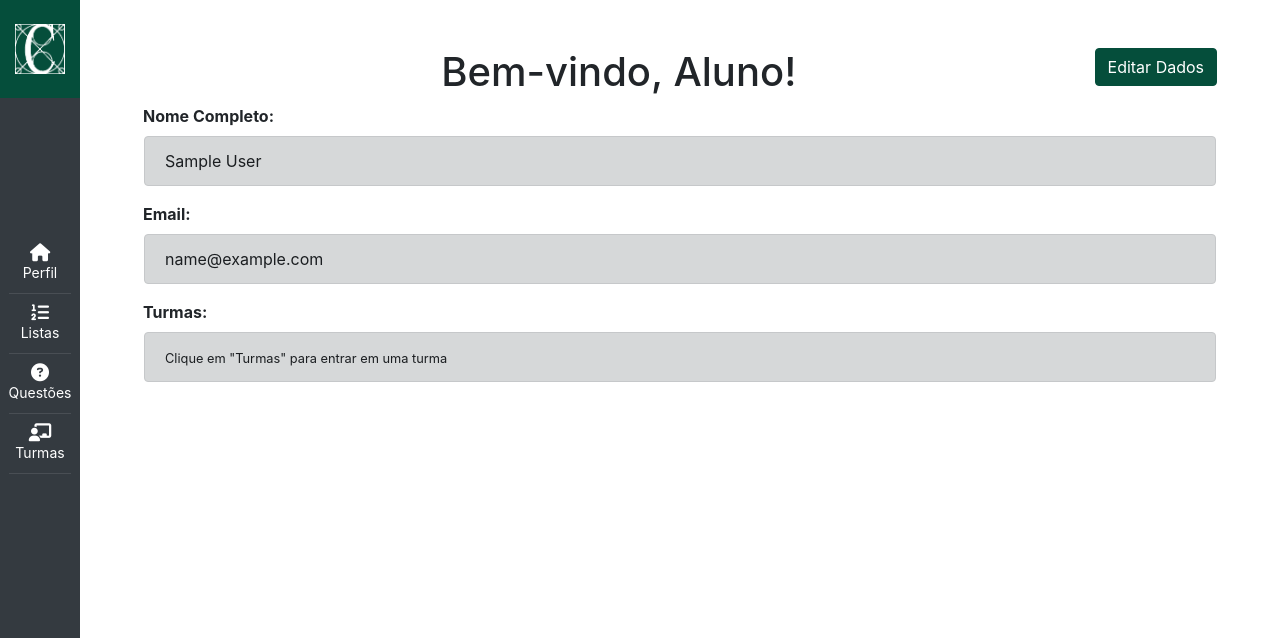
After one commit to GeovanaRamos/chausant, a Django app: page /profile/1 in a window 1280 px wide. The commit adds this page. Shown: the top 638 px of the page. Run offline with Django 3.2, Linux system fonts and the light colour scheme; a user stored in the database is signed in; tables that the repository leaves empty hold one stand-in row (values such as "Sample post"); some libraries are stand-ins or nearby versions.

Commit message:
Adding user detail and update

```diff
--- a/web/questionnaire/urls.py
+++ b/web/questionnaire/urls.py
@@ -18,4 +18,6 @@ urlpatterns = [
     path("quizresult/create/", views.QuizResultCreate.as_view(), name="quizresult_create"),
     path('signup/', views.SignUp.as_view(), name='sign_up'),
     path('signin/', LoginView.as_view(template_name='registration/sign_in.html'), name='sign_in'),
+    path('profile/<pk>', views.UserDetail.as_view(), name="user_detail"),
+    path('profile/update/<pk>', views.UserUpdate.as_view(), name="user_update")
 ]
--- a/web/questionnaire/views.py
+++ b/web/questionnaire/views.py
@@ -198,3 +198,14 @@ class AddSchoolClassToStudent(LoginRequiredMixin, View):
             return JsonResponse({"message":"done"})
         else:
             return JsonResponse(data={"message": "Incorrect password"}, status=401)
+
+
+class UserDetail(LoginRequiredMixin, DetailView):
+    model = User
+    login_url = reverse_lazy('sign_in')
+
+
+class UserUpdate(LoginRequiredMixin, UpdateView):
+    model = User
+    fields = ('full_name', 'email')
+    login_url = reverse_lazy('sign_in')
--- a/web/templates/core/base.html
+++ b/web/templates/core/base.html
@@ -28,7 +28,7 @@
       <div id="menu">
         <ul class="list-unstyled components mb-5">
           <li>
-            <a href="{% url 'questionnaire_list' %}"><span class="fa fa-home"></span>Perfil</a>
+            <a href="{% url 'user_detail' user.pk %}"><span class="fa fa-home"></span>Perfil</a>
           </li>
           <li>
             <a href="{% url 'questionnaire_list' %}"><span class="fas fa-list-ol"></span>Listas</a>
--- /dev/null
+++ b/web/templates/questionnaire/user_detail.html
@@ -0,0 +1,48 @@
+{% extends "core/base.html" %}
+
+{% block content %}
+
+<div class="container">
+  <a class="btn btn-primary float-right" href="{% url 'user_update' user.pk %}" role="button">Editar Dados</a>
+  {% if user.student %}
+          <h1 class="text-center">Bem-vindo, Aluno!</h1>
+        {% elif user.teacher %}
+          <h1 class="text-center">Bem-vindo, Professor!</h1>
+  {% endif %}
+
+
+
+    <div class="row">
+      <label class="col"> <strong>Nome Completo: </strong> </label>
+      <div class="w-100"></div>
+      <div class="col alert alert-dark mx-3" role="alert">{{ user.full_name }}</div>
+    </div>
+    <div class="row">
+      <label class="col"> <strong>Email: </strong> </label>
+      <div class="w-100"></div>
+      <div class="col alert alert-dark mx-3" role="alert">{{ user.email }}</div>
+    </div>
+    <div class="row">
+      <label class="col"> <strong>Turmas: </strong> </label>
+      <div class="w-100"></div>
+      {% if user.student %}
+        {% if student.get_classes %}
+        <div class="col alert alert-dark mx-3" role="alert">{{ student.get_classes }}</div>
+        {% else%}
+      <div class="col alert alert-dark mx-3" role="alert"><small>Clique em "Turmas" para entrar em uma turma</small></div>
+        {% endif %}
+      {% elif user.teacher %}
+      {% if teacher.get_classes %}
+        <div class="col alert alert-dark mx-3" role="alert">{{ teacher.get_classes }}</div>
+        {% else%}
+      <div class="col alert alert-dark mx-3" role="alert"><small>Clique em "Turmas" para criar uma turma</small></div>
+        {% endif %}
+      {% endif %}
+
+    </div>
+
+
+
+
+
+{% endblock content %}
```
Also changed, not shown: web/templates/questionnaire/user_form.html (added, +19 -0 lines).
